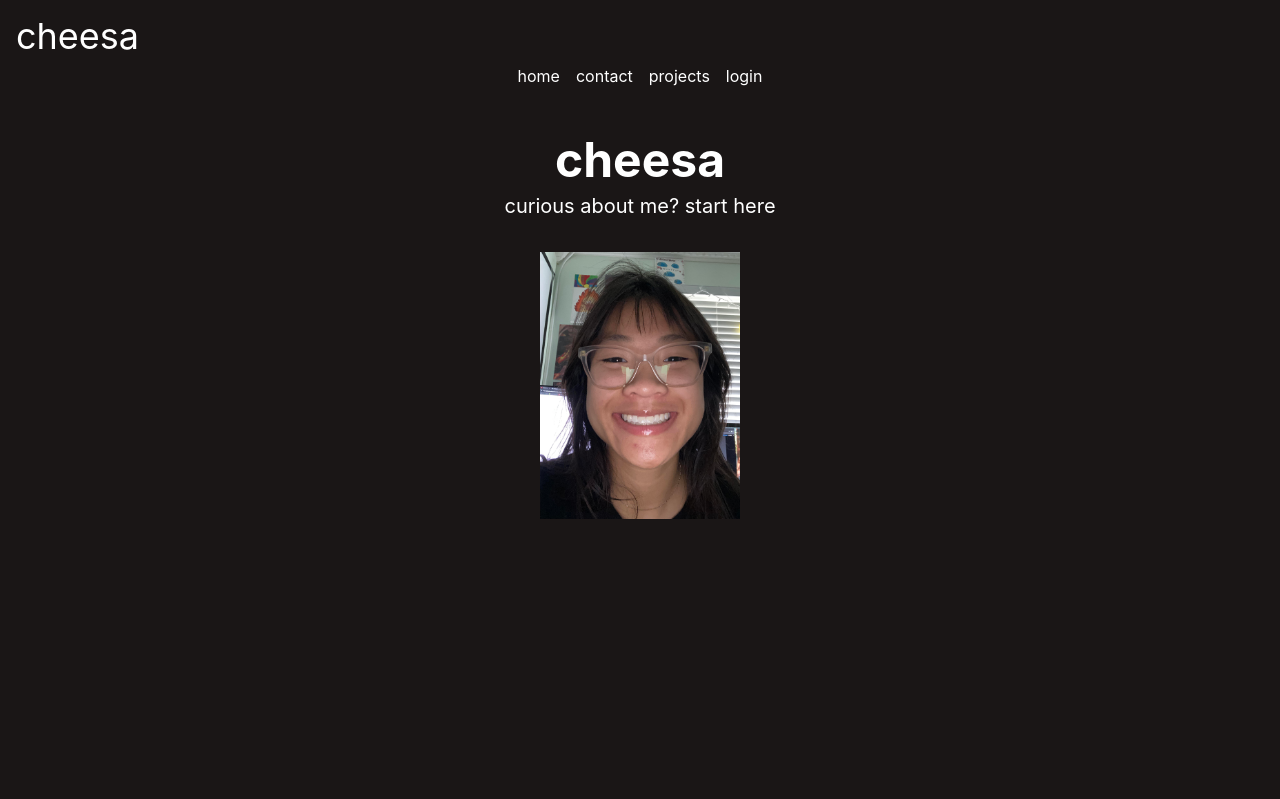
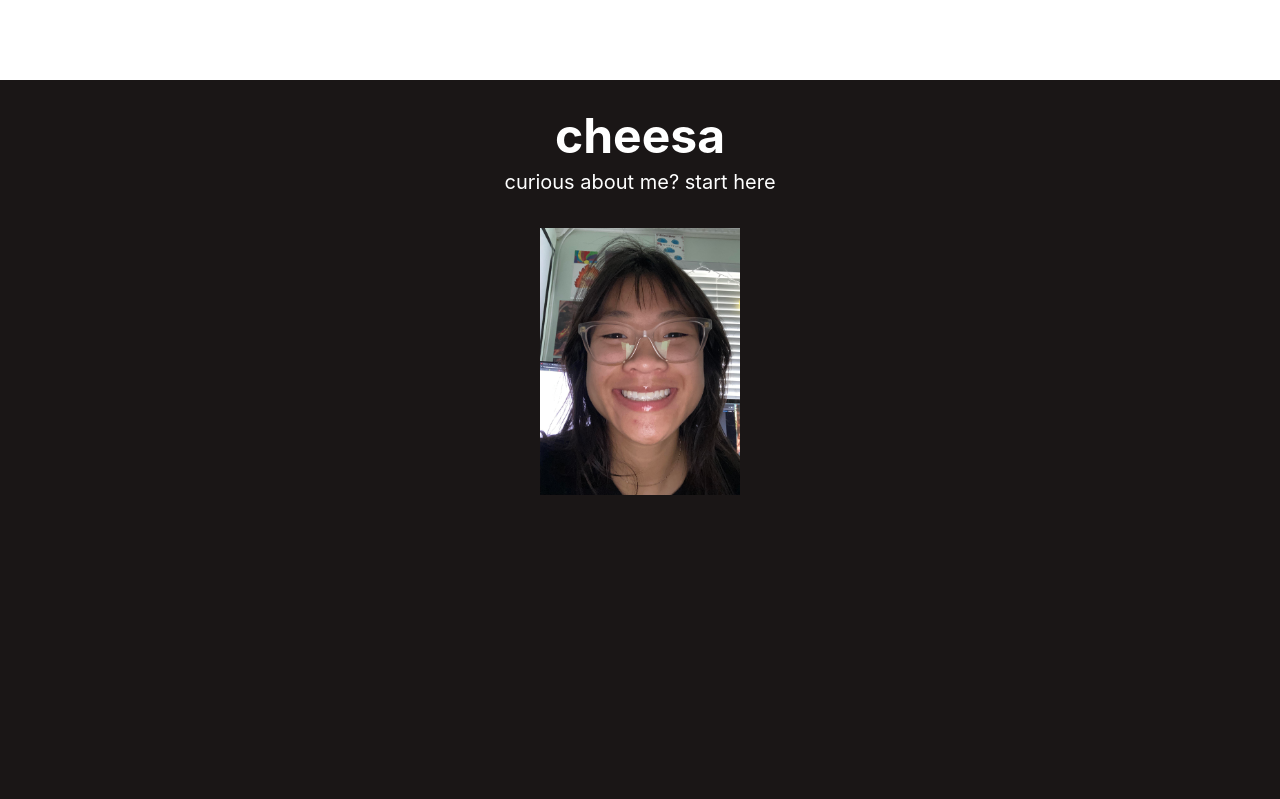
Before and after one commit to patbtran/the-beginning, a React (Vite) app: page / in a window 1280 px wide. Shown: the top 799 px of the page. Built offline with nearby package versions, Linux system fonts and the light colour scheme.

Commit message:
hidden header and added padding for all pages

```diff
--- a/src/App.jsx
+++ b/src/App.jsx
@@ -18,6 +18,7 @@ function App() {
     <div>
       <AuthProvider>
         <Header />
+      <main className="pt-20">
         <Routes>
           <Route path="/" element={<HomePage />} />
           <Route path="/blog" element={<BlogPostsPage />} />
@@ -26,6 +27,7 @@ function App() {
           <Route path="/post/:id" element={<IndividualPostPage />} />
           <Route path ="/projects" element={<ProjectsPage />} />
         </Routes>
+      </main>
       </AuthProvider>
       <Footer />
     </div>
--- a/src/Components/Common/Header.jsx
+++ b/src/Components/Common/Header.jsx
@@ -7,25 +7,49 @@ function Header() {
     const { logout } = useAuth();
 
     return (
-        <div className="bg-[#1a1616] text-white p-4">
-            <h1 className="text-4xl">cheesa</h1>
+        <div className="fixed top-0 left-0 w-full z-50">
+
+            {/* Invisible trigger zone that detects the mouse and makes the header show */}
+            <div className="h-20 w-full group">
+
+                {/* Header */}
+                <div className="absolute top-0 left-0 w-full
+                                -translate-y-full
+                                group-hover:translate-y-0
+                                transition-transform duration-700
+                                bg-[#1a1616] text-white p-4">
+
+
                     <nav>
                         <ul className="flex justify-center space-x-4 mt-2">
+
                             <li>
                                 <Link to="/">home</Link>
                             </li>
+
+                            <li>
+                                <Link to="/projects">projects</Link>
+                            </li>
+
                             <li>
                                 <Link to="/contact">contact</Link>
                             </li>
+
                             <li>
-                        <Link to="/projects">projects</Link>
+                                {username ? (
+                                    <p onClick={logout}>logout</p>
+                                ) : (
+                                    <Link to="/login">login</Link>
+                                )}
                             </li>
-                    <li>
 
-                        {username ? <p onClick={logout}>logout</p> : <Link to="/login">login</Link>}
-                    </li>
                         </ul>
                     </nav>
+
+                </div>
+
+            </div>
+
         </div>
     );
 }
```
Lines whose indentation alone changed are shown as unchanged.
